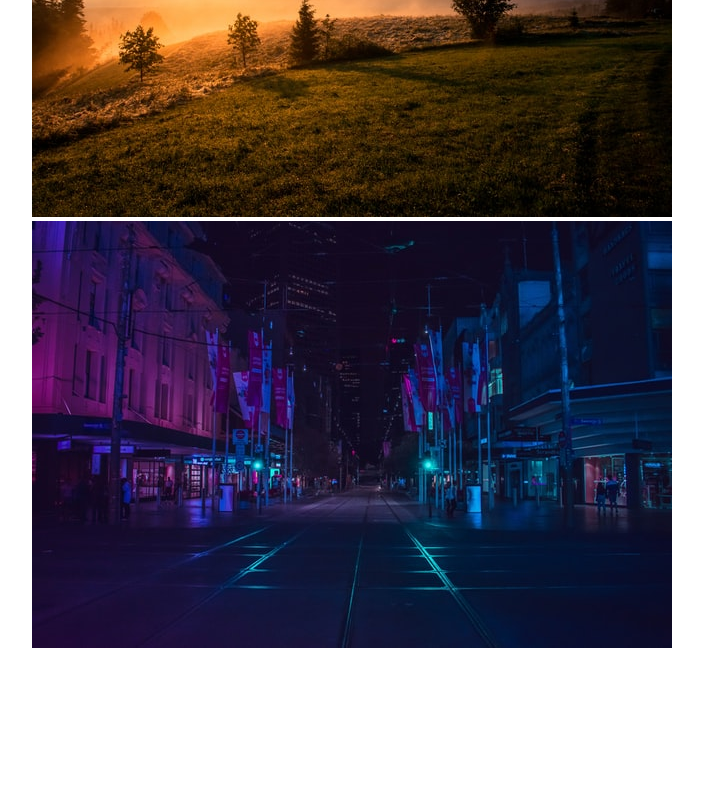
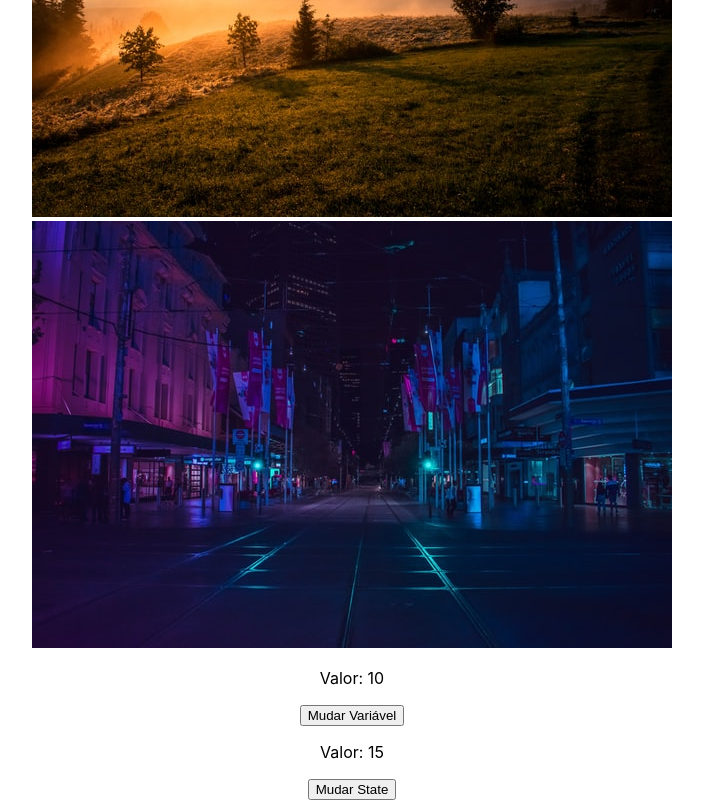
Before and after one commit to naiaragabriela/curso-react, a React (Create React App) app in the folder avancado/avancado/: page / in a window 1280 px wide. Shown: the part 292-1092 px from the top of the page, without its empty margins (288-991 px from the left). Before the commit the page ends 944 px from the top, so only its background shows below. Built offline with nearby package versions, Linux system fonts and the light colour scheme.

Commit message:
feat: using useState

```diff
--- a/avancado/avancado/src/App.js
+++ b/avancado/avancado/src/App.js
@@ -1,5 +1,6 @@
 import './App.css';
 import City from './assets/city.jpg';
+import ManageData from './components/ManageData';
 
 function App() {
   return (
@@ -12,7 +13,7 @@
       {/* Imagem em asset */}
         <img src={City} alt="Cidade"></img>
       <div>
-
+      <ManageData />
       </div>
     </div>
   );
--- /dev/null
+++ b/avancado/avancado/src/components/ManageData.jsx
@@ -0,0 +1,24 @@
+import { useState } from "react";
+
+const ManageData = () => {
+    let someData = 10;
+    const [ number, setNumber] = useState(15)
+  return (
+    <div>
+        <div>
+           <p>Valor: {someData}</p>
+           <button onClick={() => (
+               someData = 15
+           )}>Mudar Variável </button>
+        </div>
+        <div>
+          <p>Valor: {number}</p>
+          <button onClick={() => (
+               setNumber(20)
+           )}>Mudar State </button>
+        </div>
+    </div>
+  )
+}
+
+export default ManageData
```
